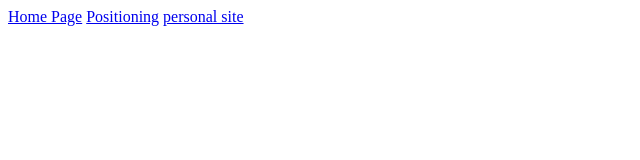
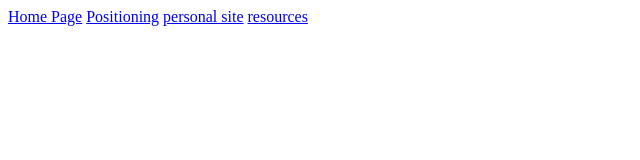
Before and after one commit to sadiebybee/WDD130, a plain HTML site: page index.html in a window 1280 px wide. Shown: the full height of the page, 0-640 px from the left. Drawn offline with Linux system fonts and the light colour scheme.

Commit message:
resources

```diff
--- a/index.html
+++ b/index.html
@@ -10,5 +10,6 @@
     <a href="./wwr/index.html">Home Page</a>
     <a href="./week6/positioning.html">Positioning</a>
     <a href="./cmt/index.html">personal site</a>
+    <a href="./cmt/resources.html">resources</a>
   </body>
 </html>
```
